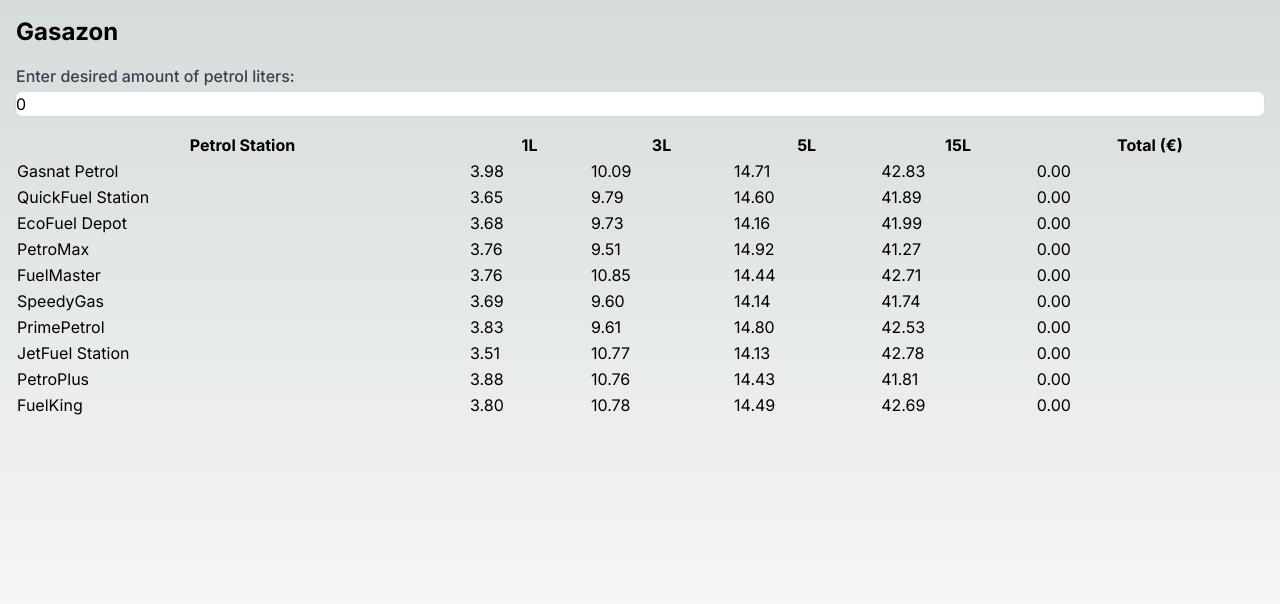
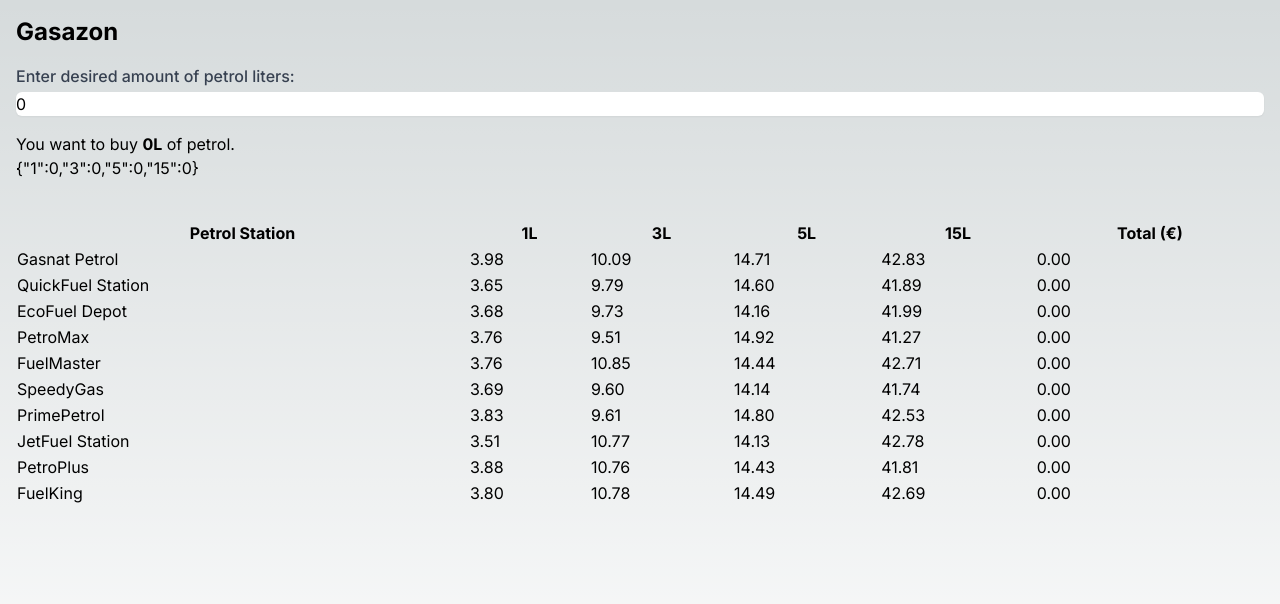
Before and after one commit to pmallol/remaining-petrol-calculator, a Next.js app: page / in a window 1280 px wide. Shown: the top 604 px of the page. Built offline with nearby package versions, Linux system fonts and the light colour scheme.

Commit message:
chore: Add calculateBottles utility function for calculating the number of bottles needed for a given amount of petrol liters

```diff
--- a/app/page.tsx
+++ b/app/page.tsx
@@ -1,6 +1,9 @@
 "use client"
 
 import { useState, useEffect } from 'react';
+
+import { calculateBottles } from '../utils/calculateBottles';
+
 import StationList from '../components/StationList';
 
 interface Station {
@@ -29,6 +32,8 @@ const Home: React.FC = () => {
     return () => clearInterval(interval);
   }, []);
 
+const bottles = calculateBottles(liters);
+
   return (
     <div className="container mx-auto p-4 h-dvh">
       <h1 className="text-2xl font-bold mb-4">Gasazon</h1>
@@ -42,6 +47,10 @@ const Home: React.FC = () => {
           className="mt-1 block w-full border-gray-300 rounded-md shadow-sm"
         />
       </div>
+      <div className="mb-10">
+        <h3>You want to buy <b>{liters}L</b> of petrol.</h3>
+        <p>{JSON.stringify(bottles)}</p>
+      </div>
       <StationList stations={stations} liters={liters} />
     </div>
   );
--- a/components/StationList.tsx
+++ b/components/StationList.tsx
@@ -1,3 +1,5 @@
+import { calculateBottles } from '../utils/calculateBottles';
+
 interface Station {
   name: string;
   prices: {
@@ -12,18 +14,6 @@ interface Props {
   stations: Station[];
   liters: number;
 }
-
-const calculateBottles = (liters: number) => {
-  const sizes = [15, 5, 3, 1];
-  const result: { [key: string]: number } = {};
-
-  sizes.forEach(size => {
-    result[size] = Math.floor(liters / size);
-    liters %= size;
-  });
-
-  return result;
-};
 
 const StationList: React.FC<Props> = ({ stations, liters }) => {
   const bottles = calculateBottles(liters);
--- /dev/null
+++ b/utils/calculateBottles.ts
@@ -0,0 +1,11 @@
+export const calculateBottles = (liters: number) => {
+  const sizes = [15, 5, 3, 1];
+  const result: { [key: string]: number } = {};
+
+  sizes.forEach(size => {
+    result[size] = Math.floor(liters / size);
+    liters %= size;
+  });
+
+  return result;
+};
```
